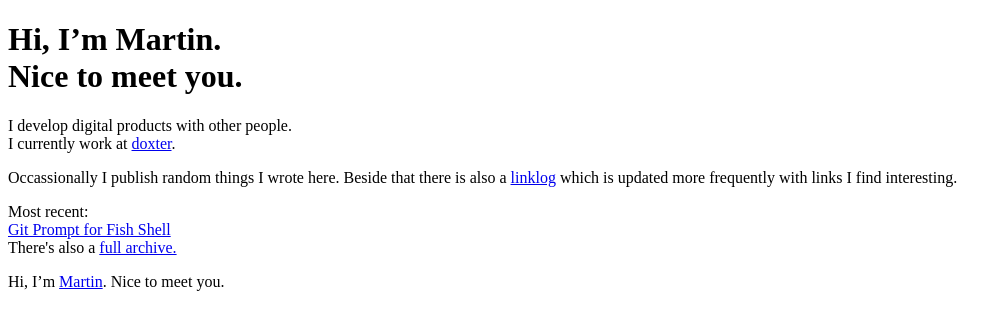
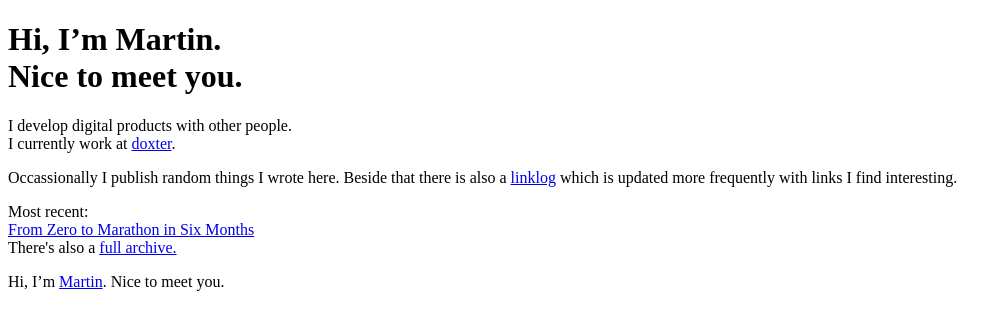
Before and after one commit to martinklepsch/martinklepsch.org, a Jekyll site: the page built from index.html, in a window 1280 px wide. Shown: the top 330 px of the page, without its empty margins (0-1008 px from the left). Built offline with Jekyll 4.4.1, drawn with Linux system fonts in a browser that asks for light colours.

Commit message:
update most recent article

```diff
--- a/index.html
+++ b/index.html
@@ -23,6 +23,6 @@ more frequently with links I find interesting.</p>
 </section>
 
 <section id="more">
-<p><i class="ragged-icon icon-pencil"></i>Most recent:<br><a href="/2012/12/17/Git-Prompt-for-Fish-Shell/">Git Prompt for Fish Shell</a><br>
+<p><i class="ragged-icon icon-pencil"></i>Most recent:<br><a href="/2013/03/10/From-Zero-To-Marathon-In-Six-Months/">From Zero to Marathon in Six Months</a><br>
 There's also a <a href="/archive.html">full archive.</a></p>
 </section>
```
